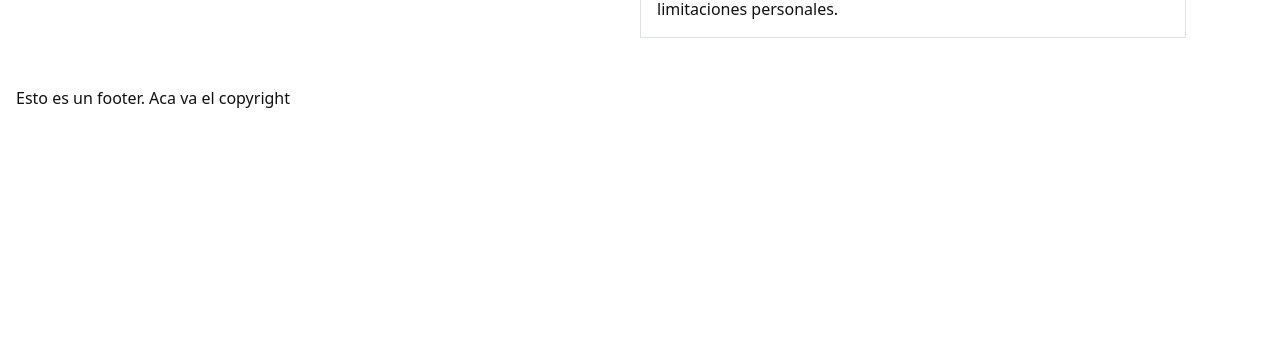
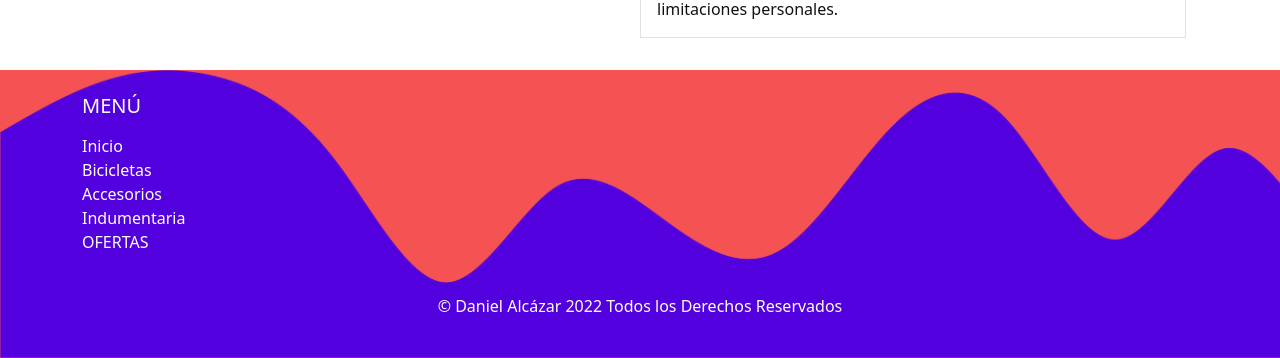
Before and after one commit to danielalcazarv/ecommerce-dalcazar, a React (Create React App) app: page / in a window 1280 px wide. Shown: the part 2402-2760 px from the top of the page. Before the commit the page ends 2544 px from the top, so only its background shows below. Built offline with nearby package versions, Linux system fonts and the light colour scheme.

Commit message:
ADD footer links estilo

```diff
--- a/src/App.js
+++ b/src/App.js
@@ -1,15 +1,15 @@
 import NavBar from "./components/NavBar";
 import Main from "./components/Main";
 import Footer from "./components/Footer";
-
+import { BrowserRouter } from "react-router-dom";
 
 const App = () => {
     return (
-        <>
+        <BrowserRouter>
         <NavBar/>
         <Main/>
         <Footer/>
-        </>
+        </BrowserRouter>
     )
 };
 
--- a/src/components/Footer.js
+++ b/src/components/Footer.js
@@ -1,8 +1,26 @@
+import { Link } from "react-router-dom";
+
 const  Footer = () =>{
     return (
-            <footer>
-                <p>Esto es un footer. Aca va el copyright</p>
-            </footer>
+    <footer class="w-100 pt-4 flex-shrink-0 nav__custom">
+        <div className="container">
+            <div className="row gy-4">
+                <div className="col-lg-4 col-md-6">
+                    <h5 className="mb-3" id="footer__style">MENÚ</h5>
+                    <ul className="list-unstyled">
+                        <li><Link className="footer__link" to="/">Inicio</Link></li>
+                        <li><Link className="footer__link" to="/bicicletas">Bicicletas</Link></li>
+                        <li><Link className="footer__link" to="/accesorios">Accesorios</Link></li>
+                        <li><Link className="footer__link" to="/indumentaria">Indumentaria</Link></li>
+                        <li><Link className="footer__link" to="/ofertas">OFERTAS</Link></li>
+                    </ul>
+                </div>
+            </div>
+            <div className="container py-4">
+                <p className="text text-center mb-0" id="footer__style">© Daniel Alcázar 2022 Todos los Derechos Reservados</p>
+            </div>
+        </div>
+    </footer>
         )
 };
 
--- a/src/components/NavBar.js
+++ b/src/components/NavBar.js
@@ -1,37 +1,37 @@
 import logo from "../img/wheelie.png"
-import { Button } from "bootstrap";
 import CartWidget from "./CartWidget";
+import { Link, NavLink} from "react-router-dom";
 
 const NavBar = () => {
     return (
             <header className="header">
                 <nav className="navbar navbar-expand-lg navbar-light nav__custom">
                     <div className="container-fluid">
-                        <a className="navbar-brand" href="../public/index.html">
+                        <Link className="navbar-brand" to="/">
                             <div className="container fluid">
                                 <img className="d-inline col-2" src={logo} alt="wheelie-logo"/>
                                 <h3 className="d-inline col-2 px-3">Wheelie Bikes</h3>
                             </div>
-                        </a>
+                        </Link>
                         <button className="navbar-toggler" type="button" data-bs-toggle="collapse" data-bs-target="#navbarSupportedContent" aria-controls="navbarSupportedContent" aria-expanded="false" aria-label="Toggle navigation">
                         <span className="navbar-toggler-icon"></span>
                         </button>
                         <div className="collapse navbar-collapse" id="navbarSupportedContent">
                         <ul className="navbar-nav ms-auto mt-2 mt-lg-0">
                             <li className="nav-item">
-                                <a className="nav-link" aria-current="page" href="#">Bicicletas</a>
+                                <NavLink className="nav-link" aria-current="page" to="/bicicletas">Bicicletas</NavLink>
                             </li>
                             <li className="nav-item">
-                                <a className="nav-link" href="#">Componentes</a>
+                                <NavLink className="nav-link" to="/componentes">Componentes</NavLink>
                             </li>
                             <li className="nav-item">
-                                <a className="nav-link" href="#">Accesorios</a>
+                                <NavLink className="nav-link" to="accesorios">Accesorios</NavLink>
                             </li>
                             <li className="nav-item">
-                                <a className="nav-link" href="#">Indumentaria</a>
+                                <NavLink className="nav-link" to="indumentaria">Indumentaria</NavLink>
                             </li>
                             <li className="nav-item">
-                                <a className="nav-link" href="#">OFERTAS</a>
+                                <NavLink className="nav-link" to="ofertas">OFERTAS</NavLink>
                             </li>
                         </ul>
                         <form className="d-flex">
@@ -40,7 +40,9 @@ const NavBar = () => {
                         </form>
                         </div>
                         <div className="container nav__cart m-2 p-0">
-                            <CartWidget/>
+                            <Link to="/cart">
+                                <CartWidget/>
+                            </Link>
                         </div>
                     </div>
                 </nav>
--- a/src/estilo.scss
+++ b/src/estilo.scss
@@ -57,6 +57,20 @@ html , body , #root {
     border-radius: .25rem;
 }
 
+footer ul li .footer__link {
+    color: #ffffff;
+    text-decoration: none;
+    transition: all 0.3s;
+    &:hover{
+        color: #f64672;;
+    }
+}
+
+#footer__style{
+    color:#ffffff;
+    font-weight: 500;
+}
+
 .item__card{
     width: 19rem;
 }
@@ -108,3 +122,8 @@ html , body , #root {
 .text-success{
     color: #5200dd  !important;
     }
+
+.navbar-light .navbar-nav .show > .nav-link, .navbar-light .navbar-nav .nav-link.active {
+    color: #ffffff;
+    font-weight: 700;
+    }
```
